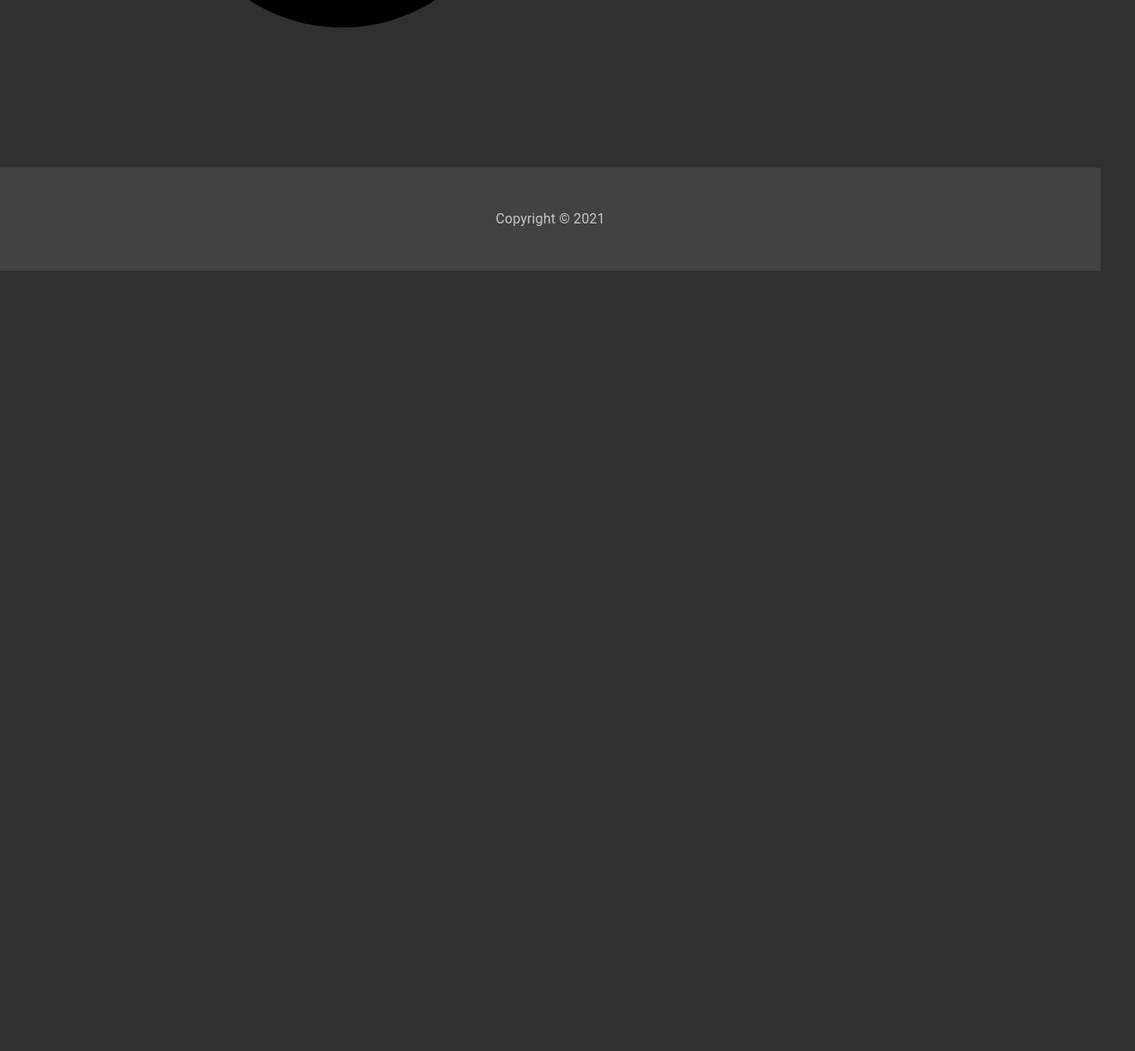
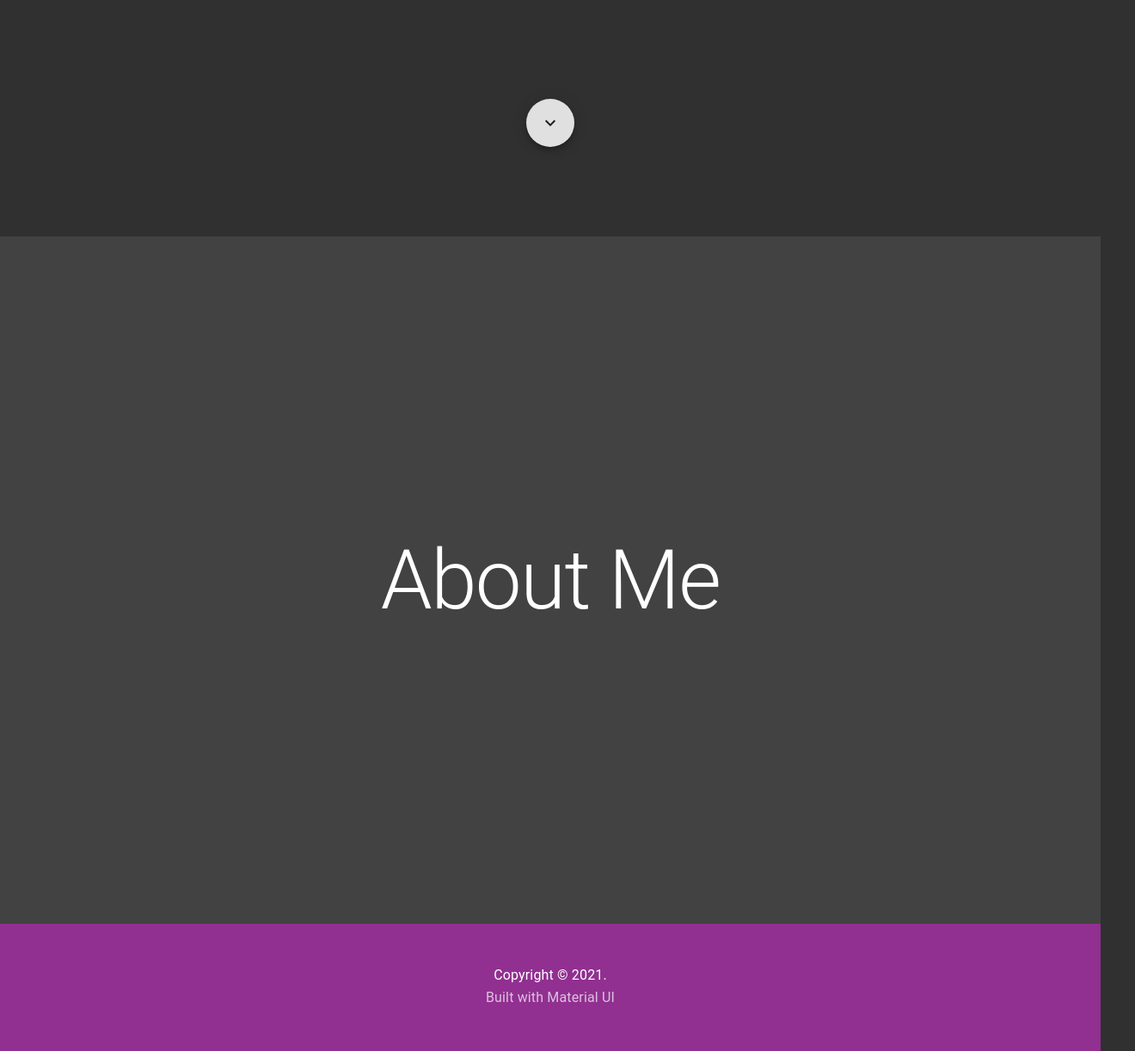
Before and after one commit to CBroaders12/conor-dev-portfolio, a Gatsby site: page / in a window 1280 px wide. Shown: the part 589-1812 px from the top of the page at 86% size, 1320 px wide, since content can reach past the window. Before the commit the page ends 904 px from the top, so only its background shows below. Built offline with nearby package versions, Linux system fonts and the light colour scheme; Gatsby itself is replaced by a stand-in of ours.

Commit message:
scroll to about button

```diff
--- a/package.json
+++ b/package.json
@@ -16,6 +16,7 @@
   },
   "dependencies": {
     "@material-ui/core": "^4.12.3",
+    "@material-ui/icons": "^4.11.2",
     "dotenv": "^10.0.0",
     "gatsby": "^3.13.0",
     "gatsby-plugin-image": "^1.13.0",
--- a/src/components/Footer.jsx
+++ /dev/null
@@ -1,23 +0,0 @@
-import React from 'react';
-import { makeStyles } from '@material-ui/core/styles';
-import Typography from '@material-ui/core/Typography';
-
-const useStyles = makeStyles((theme) => ({
-	footer: {
-		backgroundColor: theme.palette.background.paper,
-		padding: theme.spacing(6),
-	},
-}));
-
-const Footer = () => {
-	const classes = useStyles();
-	return (
-		<footer className={classes.footer}>
-			<Typography variant='body1' color='textSecondary' align='center'>
-				Copyright © {new Date().getFullYear()}
-			</Typography>
-		</footer>
-	);
-};
-
-export default Footer;
--- /dev/null
+++ b/src/components/Landing/About.jsx
@@ -0,0 +1,30 @@
+import React from 'react';
+import Grid from '@material-ui/core/Grid';
+import Typography from '@material-ui/core/Typography';
+import { makeStyles } from '@material-ui/core';
+
+const useStyles = makeStyles((theme) => ({
+	container: {
+		height: '100vh',
+		backgroundColor: theme.palette.background.paper,
+	},
+}));
+
+const About = () => {
+	const classes = useStyles();
+
+	return (
+		<Grid
+			id='aboutMe'
+			className={classes.container}
+			container
+			direction='row'
+			alignItems='center'
+			justifyContent='center'
+		>
+			<Typography variant='h1'>About Me</Typography>
+		</Grid>
+	);
+};
+
+export default About;
--- /dev/null
+++ b/src/components/Landing/Landing.jsx
@@ -0,0 +1,23 @@
+import React from 'react';
+import { makeStyles } from '@material-ui/styles';
+
+import Splash from './Splash';
+import About from './About';
+
+const useStyles = makeStyles((theme) => ({
+	root: {
+		scrollBehavior: 'smooth',
+	},
+}));
+
+const Landing = () => {
+	const classes = useStyles();
+	return (
+		<div className={classes.root}>
+			<Splash />
+			<About />
+		</div>
+	);
+};
+
+export default Landing;
--- a/src/components/Landing/Splash.jsx
+++ b/src/components/Landing/Splash.jsx
@@ -1,32 +1,62 @@
 import React from 'react';
 import Grid from '@material-ui/core/Grid';
 import Typography from '@material-ui/core/Typography';
+import Fab from '@material-ui/core/Fab';
+import ExpandMore from '@material-ui/icons/ExpandMore';
 import Logo from './Logo/Logo';
-import { makeStyles } from '@material-ui/core';
+import { makeStyles, useMediaQuery, useTheme } from '@material-ui/core';
 
 const useStyles = makeStyles((theme) => ({
 	splash: {
 		padding: theme.spacing(6),
-		height: 'calc(100vh)',
+		height: '100vh',
+	},
+	logoContainer: {
+		maxWidth: '450px',
+		paddingRight: '2rem',
+	},
+	smallLogoContainer: {
+		maxWidth: '300px',
+		paddingRight: '0',
+	},
+	buttonContainer: {
+		alignSelf: 'flex-end',
 	},
 }));
 
 const Splash = () => {
 	const classes = useStyles();
+	const theme = useTheme();
+	const matches = useMediaQuery(theme.breakpoints.up('sm'));
 
 	return (
 		<Grid
 			className={classes.splash}
 			container
+			direction='column'
+			justifyContent='space-around'
+			alignItems='center'
+		>
+			<Grid
+				// className={classes.splash}
+				container
 				direction='row'
 				justifyContent='center'
 				alignItems='center'
-			spacing={10}
 			>
-			<Grid item m={6}>
-				<Logo size='400' />
+				<Grid
+					item
+					xs={12}
+					md={6}
+					className={
+						matches
+							? classes.logoContainer
+							: classes.smallLogoContainer
+					}
+				>
+					<Logo size='100%' />
 				</Grid>
-			<Grid item m={6}>
+				<Grid item xs={12} md={6}>
 					<Typography variant='h2' align='center' gutterBottom>
 						Conor Broaders
 					</Typography>
@@ -35,6 +65,17 @@ const Splash = () => {
 					</Typography>
 				</Grid>
 			</Grid>
+			<Grid
+				container
+				item
+				justifyContent='center'
+				className={classes.buttonContainer}
+			>
+				<Fab size='large' href='#aboutMe'>
+					<ExpandMore />
+				</Fab>
+			</Grid>
+		</Grid>
 	);
 };
 
--- a/src/components/Layout.jsx
+++ /dev/null
@@ -1,16 +0,0 @@
-import React from 'react';
-
-import Header from './Header';
-import Footer from './Footer';
-
-const Layout = ({ children }) => {
-	return (
-		<React.Fragment>
-			<Header />
-			{children}
-			<Footer />
-		</React.Fragment>
-	);
-};
-
-export default Layout;
--- /dev/null
+++ b/src/components/Layout/Footer.jsx
@@ -0,0 +1,40 @@
+import React from 'react';
+import { makeStyles } from '@material-ui/core/styles';
+import Typography from '@material-ui/core/Typography';
+import MuiLink from '@material-ui/core/Link';
+
+const useStyles = makeStyles((theme) => ({
+	footer: {
+		backgroundColor: theme.palette.primary.main,
+		padding: theme.spacing(6),
+	},
+}));
+
+const Footer = () => {
+	const classes = useStyles();
+	return (
+		<footer className={classes.footer}>
+			<Typography variant='body1' align='center'>
+				Copyright © {new Date().getFullYear()}.
+			</Typography>
+			<Typography
+				variant='subtitle1'
+				color='textSecondary'
+				align='center'
+			>
+				Built with{' '}
+				<MuiLink
+					href='https://material-ui.com/'
+					color='inherit'
+					target='_blank'
+					referrerPolicy='no-referrer'
+					rel='no-rel'
+				>
+					Material UI
+				</MuiLink>
+			</Typography>
+		</footer>
+	);
+};
+
+export default Footer;
--- a/src/components/Header.jsx
+++ b/src/components/Layout/Header.jsx
@@ -3,7 +3,7 @@ import AppBar from '@material-ui/core/AppBar';
 import ToolBar from '@material-ui/core/Toolbar';
 import Typography from '@material-ui/core/Typography';
 
-import monochromeLogo from '../images/LogoMonochromeWhite.svg';
+import monochromeLogo from '../../images/LogoMonochromeWhite.svg';
 import { makeStyles } from '@material-ui/core';
 
 const useStyles = makeStyles((theme) => ({
--- /dev/null
+++ b/src/components/Layout/Layout.css
@@ -0,0 +1,3 @@
+html {
+	scroll-behavior: smooth;
+}
--- /dev/null
+++ b/src/components/Layout/Layout.jsx
@@ -0,0 +1,32 @@
+import React from 'react';
+import CssBaseline from '@material-ui/core/CssBaseline';
+import { createTheme, ThemeProvider } from '@material-ui/core/styles';
+
+import './Layout.css';
+
+import Header from './Header';
+import Footer from './Footer';
+
+const darkTheme = createTheme({
+	palette: {
+		type: 'dark',
+		primary: {
+			main: '#913091',
+			dark: '#660A66',
+			light: '#A54DA5',
+		},
+	},
+});
+
+const Layout = ({ children }) => {
+	return (
+		<ThemeProvider theme={darkTheme}>
+			<CssBaseline />
+			<Header />
+			{children}
+			<Footer />
+		</ThemeProvider>
+	);
+};
+
+export default Layout;
--- a/src/pages/index.jsx
+++ b/src/pages/index.jsx
@@ -1,28 +1,13 @@
 import React from 'react';
-import CssBaseLine from '@material-ui/core/CssBaseline';
-import { ThemeProvider, createTheme } from '@material-ui/core/styles';
 
-import Layout from '../components/Layout';
-
-import Splash from '../components/Landing/Splash';
-
-const darkTheme = createTheme({
-	palette: {
-		type: 'dark',
-		primary: {
-			main: '#913091',
-		},
-	},
-});
+import Layout from '../components/Layout/Layout';
+import Landing from '../components/Landing/Landing';
 
 const IndexPage = () => {
 	return (
-		<ThemeProvider theme={darkTheme}>
-			<CssBaseLine />
-			<Layout>
-				<Splash />
-			</Layout>
-		</ThemeProvider>
+		<Layout>
+			<Landing />
+		</Layout>
 	);
 };
 
```
Also changed, not shown: 1 other file. Lines whose indentation alone changed are shown as unchanged.
